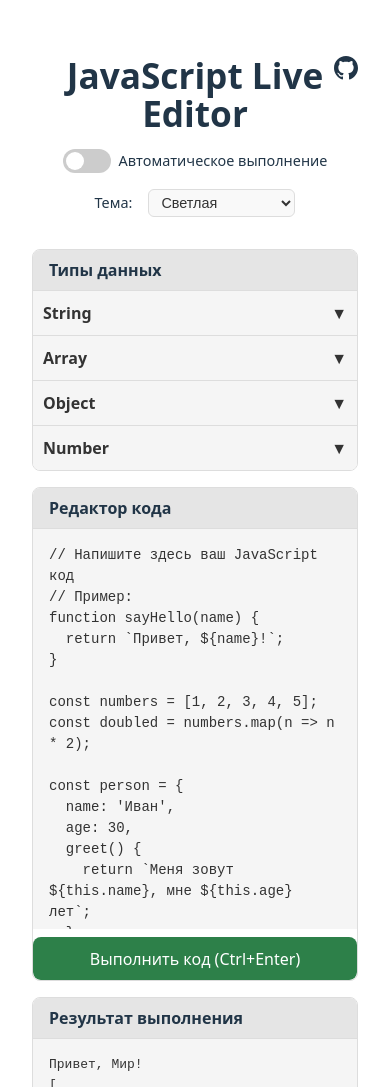
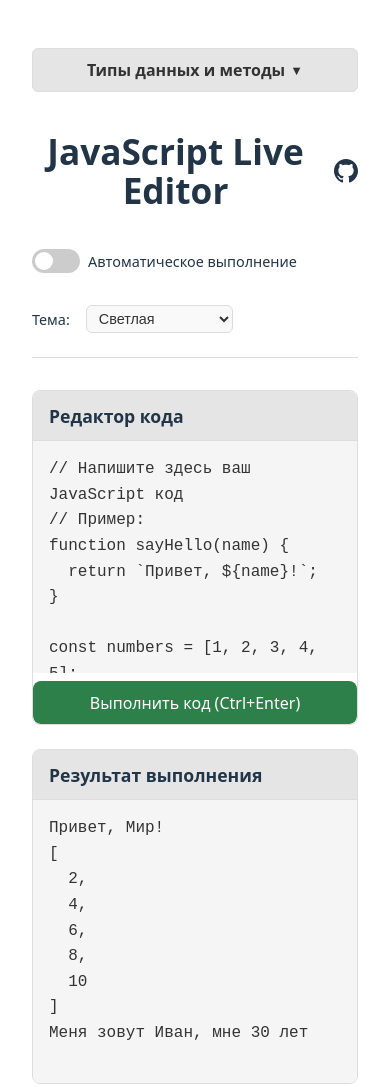
Before and after one commit to MailBoxer1/js-live-editor, a website built with Vite: page index.html in a window 390 px wide. Shown: the top 1087 px of the page. Built offline with nearby package versions, Linux system fonts and the light colour scheme.

Commit message:
Изменение формата окна приложения

```diff
--- a/index.html
+++ b/index.html
@@ -9,42 +9,10 @@
   <body>
     <div id="app">
       <div class="header">
-        <h1>JavaScript Live Editor</h1>
-        <div class="auto-execute-container">
-          <label class="switch">
-            <input type="checkbox" id="auto-execute-toggle">
-            <span class="slider round"></span>
-          </label>
-          <span class="toggle-label">Автоматическое выполнение</span>
-        </div>
-        <div class="theme-container">
-          <span class="theme-label">Тема:</span>
-          <select id="theme-selector">
-            <optgroup label="Темные">
-              <option value="dark">Темная</option>
-              <option value="black">Черная</option>
-            </optgroup>
-            <optgroup label="Светлые">
-              <option value="light">Светлая</option>
-              <option value="light-gray">Светло-серая</option>
-              <option value="white">Белая</option>
-            </optgroup>
-            <optgroup label="Цветные">
-              <option value="blue">Синяя</option>
-              <option value="purple">Фиолетовая</option>
-              <option value="colorful">Красочная</option>
-              <option value="contrast">Контрастная</option>
-            </optgroup>
-          </select>
-        </div>
-        <a href="https://github.com/MailBoxer1/js-live-editor" target="_blank" class="github-link" id="github-link" title="Посмотреть код на GitHub">
-          <svg xmlns="http://www.w3.org/2000/svg" width="24" height="24" viewBox="0 0 24 24" fill="currentColor">
-            <path d="M12 0c-6.626 0-12 5.373-12 12 0 5.302 3.438 9.8 8.207 11.387.599.111.793-.261.793-.577v-2.234c-3.338.726-4.033-1.416-4.033-1.416-.546-1.387-1.333-1.756-1.333-1.756-1.089-.745.083-.729.083-.729 1.205.084 1.839 1.237 1.839 1.237 1.07 1.834 2.807 1.304 3.492.997.107-.775.418-1.305.762-1.604-2.665-.305-5.467-1.334-5.467-5.931 0-1.311.469-2.381 1.236-3.221-.124-.303-.535-1.524.117-3.176 0 0 1.008-.322 3.301 1.23.957-.266 1.983-.399 3.003-.404 1.02.005 2.047.138 3.006.404 2.291-1.552 3.297-1.23 3.297-1.23.653 1.653.242 2.874.118 3.176.77.84 1.235 1.911 1.235 3.221 0 4.609-2.807 5.624-5.479 5.921.43.372.823 1.102.823 2.222v3.293c0 .319.192.694.801.576 4.765-1.589 8.199-6.086 8.199-11.386 0-6.627-5.373-12-12-12z"/>
-          </svg>
-        </a>
-      </div>
-      <div class="editor-container">
-        <div class="datatypes-panel">
+        <div class="header-left">
+          <div class="methods-dropdown-container">
+            <button id="methods-dropdown-btn" class="methods-dropdown-btn">Типы данных и методы</button>
+            <div class="datatypes-panel" id="datatypes-panel">
               <div class="panel-header">Типы данных</div>
               <div class="datatypes-list">
                 <div class="datatype-item">
@@ -161,6 +129,49 @@
                 </div>
               </div>
             </div>
+          </div>
+        </div>
+        <div class="header-center">
+          <h1>JavaScript Live Editor</h1>
+          <a href="https://github.com/MailBoxer1/js-live-editor" target="_blank" class="github-link" id="github-link" title="Посмотреть код на GitHub">
+            <svg xmlns="http://www.w3.org/2000/svg" width="24" height="24" viewBox="0 0 24 24" fill="currentColor">
+              <path d="M12 0c-6.626 0-12 5.373-12 12 0 5.302 3.438 9.8 8.207 11.387.599.111.793-.261.793-.577v-2.234c-3.338.726-4.033-1.416-4.033-1.416-.546-1.387-1.333-1.756-1.333-1.756-1.089-.745.083-.729.083-.729 1.205.084 1.839 1.237 1.839 1.237 1.07 1.834 2.807 1.304 3.492.997.107-.775.418-1.305.762-1.604-2.665-.305-5.467-1.334-5.467-5.931 0-1.311.469-2.381 1.236-3.221-.124-.303-.535-1.524.117-3.176 0 0 1.008-.322 3.301 1.23.957-.266 1.983-.399 3.003-.404 1.02.005 2.047.138 3.006.404 2.291-1.552 3.297-1.23 3.297-1.23.653 1.653.242 2.874.118 3.176.77.84 1.235 1.911 1.235 3.221 0 4.609-2.807 5.624-5.479 5.921.43.372.823 1.102.823 2.222v3.293c0 .319.192.694.801.576 4.765-1.589 8.199-6.086 8.199-11.386 0-6.627-5.373-12-12-12z"/>
+            </svg>
+          </a>
+        </div>
+        <div class="header-right">
+          <div class="header-controls">
+            <div class="auto-execute-container">
+              <label class="switch">
+                <input type="checkbox" id="auto-execute-toggle">
+                <span class="slider round"></span>
+              </label>
+              <span class="toggle-label">Автоматическое выполнение</span>
+            </div>
+            <div class="theme-container">
+              <span class="theme-label">Тема:</span>
+              <select id="theme-selector">
+                <optgroup label="Темные">
+                  <option value="dark">Темная</option>
+                  <option value="black">Черная</option>
+                </optgroup>
+                <optgroup label="Светлые">
+                  <option value="light">Светлая</option>
+                  <option value="light-gray">Светло-серая</option>
+                  <option value="white">Белая</option>
+                </optgroup>
+                <optgroup label="Цветные">
+                  <option value="blue">Синяя</option>
+                  <option value="purple">Фиолетовая</option>
+                  <option value="colorful">Красочная</option>
+                  <option value="contrast">Контрастная</option>
+                </optgroup>
+              </select>
+            </div>
+          </div>
+        </div>
+      </div>
+      <div class="editor-container">
         <div class="editor-panel">
           <div class="panel-header">Редактор кода</div>
           <textarea id="code-editor" spellcheck="false">// Напишите здесь ваш JavaScript код
--- a/src/style.css
+++ b/src/style.css
@@ -231,23 +231,62 @@ h1 {
   padding: 2rem;
 }
 
-.header {
-  text-align: center;
-  margin-bottom: 2rem;
-  position: relative;
+@media (min-width: 768px) {
+  #app {
+    padding-left: 2rem; /* Возвращаем обычный отступ слева */
+  }
+
+  .editor-container {
+    flex-direction: row;
+  }
 }
 
-/* Стиль для ссылки на GitHub */
+/* Стили для хедера */
+.header {
+  display: flex;
+  align-items: center;
+  justify-content: space-between;
+  margin-bottom: 2rem;
+  padding-bottom: 1rem;
+  border-bottom: 1px solid var(--panel-border);
+  flex-wrap: wrap;
+}
+
+.header-left {
+  flex: 0 0 auto;
+  margin-right: 1rem;
+}
+
+.header-center {
+  flex: 1 1 auto;
+  text-align: center;
+  display: flex;
+  align-items: center;
+  justify-content: center;
+}
+
+.header-right {
+  flex: 0 0 auto;
+  margin-left: 1rem;
+}
+
+.header h1 {
+  margin: 0;
+  font-size: 2.2em;
+  line-height: 1.1;
+  display: inline-block;
+}
+
+/* GitHub иконка в хедере */
 .github-link {
-  position: absolute;
-  top: 0;
-  right: 0;
+  display: inline-flex;
+  margin-left: 15px;
   color: inherit;
   transition: color 0.3s;
 }
 
 .github-link:hover {
-  color: #646cff;
+  color: var(--accent-color);
 }
 
 /* Стили для переключателя автоматического выполнения */
@@ -319,16 +358,13 @@ input:checked + .slider:before {
   border-radius: 50%;
 }
 
+/* Стили для контейнера редактора */
 .editor-container {
   display: flex;
-  flex-direction: column;
-  gap: 1rem;
-}
-
-@media (min-width: 768px) {
-  .editor-container {
-    flex-direction: row;
-  }
+  flex-direction: row;
+  gap: 1.5rem;
+  height: calc(100vh - 150px); /* Увеличиваем высоту до почти полного экрана */
+  min-height: 600px; /* Минимальная высота */
 }
 
 .editor-panel, .result-panel {
@@ -338,18 +374,21 @@ input:checked + .slider:before {
   overflow: hidden;
   display: flex;
   flex-direction: column;
+  height: 100%; /* Заполняем всю доступную высоту */
 }
 
 .panel-header {
   background-color: var(--panel-header-bg);
-  padding: 0.5rem 1rem;
+  padding: 0.7rem 1rem;
   font-weight: bold;
   border-bottom: 1px solid var(--panel-border);
+  font-size: 1.1rem;
 }
 
+/* Редактор кода */
 #code-editor {
   width: 100%;
-  height: 400px;
+  flex: 1; /* Заполняем всю доступную высоту */
   font-family: monospace;
   resize: none;
   background-color: var(--panel-bg);
@@ -357,9 +396,11 @@ input:checked + .slider:before {
   border: none;
   padding: 1rem;
   box-sizing: border-box;
-  line-height: 1.5;
+  line-height: 1.6;
   tab-size: 2;
-  font-size: 14px;
+  font-size: 16px;
+  height: auto; /* Позволяем flex управлять высотой */
+  min-height: 0; /* Важно для правильной работы flex */
 }
 
 #result-output {
@@ -369,8 +410,11 @@ input:checked + .slider:before {
   overflow: auto;
   white-space: pre-wrap;
   font-family: monospace;
-  min-height: 200px;
   color: var(--panel-text);
+  font-size: 16px;
+  line-height: 1.6;
+  height: auto; /* Позволяем flex управлять высотой */
+  min-height: 0; /* Важно для правильной работы flex */
 }
 
 button {
@@ -418,19 +462,81 @@ button:hover {
   }
 }
 
-/* Стили для панели с типами данных */
+/* На мобильных устройствах делаем меню на всю ширину */
+@media (max-width: 767px) {
+  .datatypes-panel {
+    width: 100%;
+    max-width: 100%;
+    left: 0;
+    right: 0;
+  }
+
+  .methods-dropdown-container {
+    display: block;
+    width: 100%;
+    margin: 0.5rem 0;
+  }
+
+  .methods-dropdown-btn {
+    width: 100%;
+    justify-content: center;
+  }
+}
+
+/* Стили для выпадающего меню методов */
+.methods-dropdown-container {
+  position: relative;
+  display: inline-block;
+}
+
+.methods-dropdown-btn {
+  background-color: var(--panel-header-bg);
+  color: var(--panel-text);
+  padding: 10px 15px;
+  border: 1px solid var(--panel-border);
+  border-radius: 6px;
+  cursor: pointer;
+  font-weight: bold;
+  display: flex;
+  align-items: center;
+  transition: background-color 0.2s;
+}
+
+.methods-dropdown-btn:hover {
+  background-color: var(--accent-color);
+}
+
+.methods-dropdown-btn:after {
+  content: ' ▼';
+  margin-left: 5px;
+  font-size: 0.8em;
+}
+
+/* Стили для панели с типами данных как выпадающего меню */
 .datatypes-panel {
-  flex: 0 0 220px;
+  display: none;
+  position: absolute;
+  top: 100%;
+  left: 0;
+  z-index: 1000;
+  width: 100%;
+  background-color: var(--panel-bg);
   border: 1px solid var(--panel-border);
-  border-radius: 8px;
+  border-radius: 6px;
+  box-shadow: 0 4px 8px rgba(0, 0, 0, 0.3);
+  max-height: 500px;
+  margin-top: 5px;
   overflow: hidden;
-  display: flex;
-  flex-direction: column;
-  max-height: 546px; /* Соответствует высоте editor-panel */
+}
+
+/* Отображаем панель при наведении или когда у контейнера есть класс active */
+.methods-dropdown-container:hover .datatypes-panel,
+.methods-dropdown-container.active .datatypes-panel {
+  display: block;
 }
 
 .datatypes-list {
-  flex: 1;
+  max-height: 450px;
   overflow-y: auto;
   background-color: var(--panel-bg);
   color: var(--panel-text);
@@ -486,3 +592,39 @@ button:hover {
   background-color: var(--accent-color);
   color: white;
 }
+
+/* Медиа-запросы для адаптивности */
+@media (max-width: 992px) {
+  .header {
+    flex-direction: column;
+    align-items: center;
+    gap: 1rem;
+  }
+
+  .header-left, .header-center, .header-right {
+    width: 100%;
+    text-align: center;
+    margin: 0.5rem 0;
+  }
+
+  .methods-dropdown-container {
+    width: 100%;
+  }
+
+  .methods-dropdown-btn {
+    width: 100%;
+    justify-content: center;
+  }
+
+  .editor-container {
+    flex-direction: column;
+  }
+}
+
+/* Стили для header controls */
+.header-controls {
+  display: flex;
+  align-items: center;
+  gap: 1rem;
+  flex-wrap: wrap;
+}
```
Also changed, not shown: src/main.js (+26 -2 lines). Lines whose indentation alone changed are shown as unchanged.
